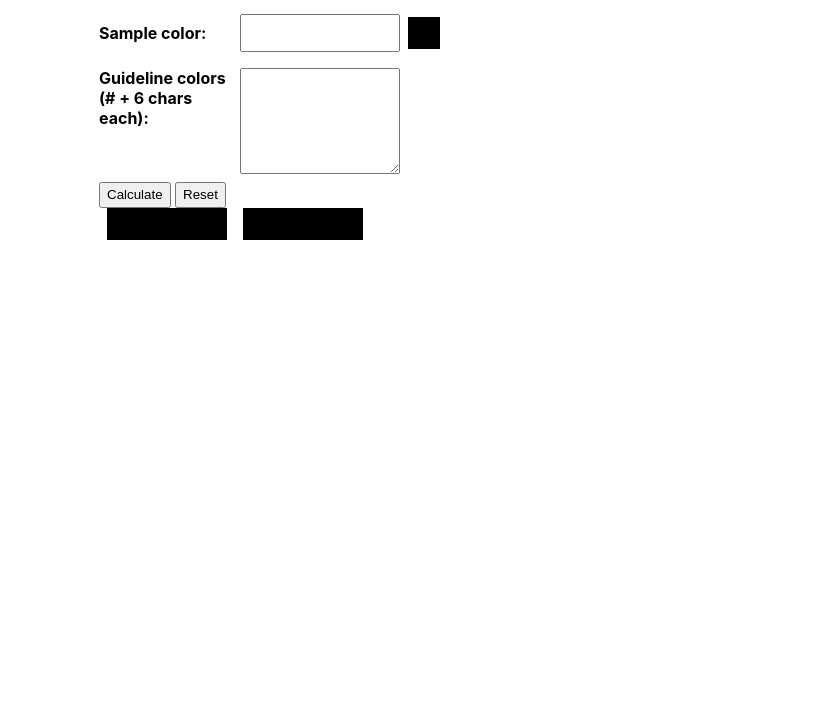
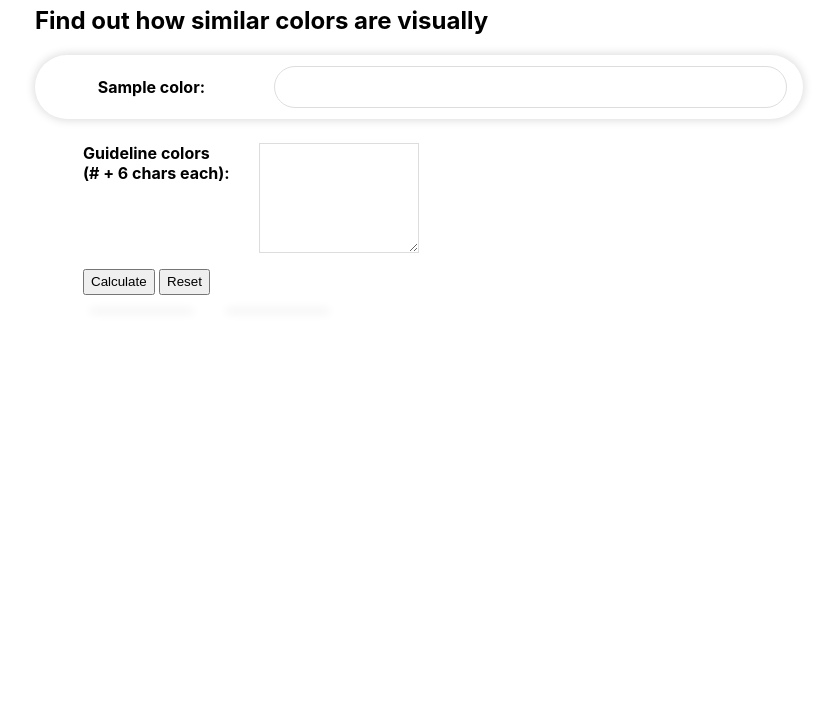
Before and after one commit to sunpietro/color-finder, a plain HTML site: page index.html in a window 1280 px wide. Shown: the part 76-800 px from the top of the page, without its empty margins (221-1058 px from the left). Drawn offline with Linux system fonts and the light colour scheme.

Commit message:
Corrected app design

```diff
--- a/index.html
+++ b/index.html
@@ -4,20 +4,31 @@
     <meta charset="UTF-8" />
     <meta name="viewport" content="width=Color , initial-scale=1.0" />
     <meta http-equiv="X-UA-Compatible" content="ie=edge" />
-    <title>Color Distance Checker</title>
+    <title>ACDC - Automated Color Distance Checker</title>
     <link rel="stylesheet" href="styles.css" />
   </head>
   <body>
-    <h1>Color Distance Checker</h1>
-    <form id="color-checker">
-      <div class="field field--sample-color">
+    <h1>ACDC - Automated Color Distance Checker</h1>
+    <h2>Find out how similar colors are visually</h2>
+    <p>
+      <!-- <a href="https://dribbble.com/shots/2229372-Text-Editor-Animation"
+        >UI inspiration</a
+      > -->
+    </p>
+    <form id="color-checker" class="ui form">
+      <div class="field field--sample-color" data-expanded="1">
+        <button type="button" class="field__input-toggler" data-has-color="0">
+          <span class="sample-color color"></span>
+        </button>
+        <div class="field__input-wrapper">
           <label class="field__label" for="sample">Sample color:</label>
           <input class="field__input" type="text" id="sample" name="sample" />
-        <div class="sample-color color"></div>
+        </div>
       </div>
       <div class="field field--guideline-colors">
+        <div class="field__container">
           <label class="field__label" for="colors"
-          >Guideline colors (# + 6 chars each):</label
+            >Guideline colors<br />(# + 6 chars each):</label
           >
           <textarea
             class="field__input"
@@ -25,17 +36,18 @@
             name="colors"
             rows="5"
           ></textarea>
-        <div id="guideline-colors"></div>
-      </div>
           <div class="actions">
             <button type="submit">Calculate</button>
             <button type="reset">Reset</button>
           </div>
-    </form>
-    <div id="results">
+          <div class="results">
             <div class="results__color--sample color"></div>
             <div class="results__color--closest color"></div>
           </div>
+        </div>
+        <div id="guideline-colors"></div>
+      </div>
+    </form>
     <script src="index.js"></script>
     <script src="scripts.js"></script>
   </body>
--- a/index.js
+++ b/index.js
@@ -1,3 +1,9 @@
+/**
+ * Based on:
+ * - https://gist.github.com/manojpandey/f5ece715132c572c80421febebaf66ae
+ * - https://en.wikipedia.org/wiki/Color_difference
+ */
+
 (function(root, moduleName, factory) {
   'use strict';
 
@@ -8,7 +14,7 @@
   } else {
     root[moduleName] = factory();
   }
-})(this, 'ColorDistanceChecker', function() {
+})(this, 'ACDC', function() {
   'use strict';
 
   const extractHashSign = hex =>
@@ -59,6 +65,16 @@
 
     return [L.toFixed(4), a.toFixed(4), b.toFixed(4)];
   };
+  /**
+   * Gets the distance between 2 colors.
+   * It's based on CIELab CIE76 specification.
+   * CIELAB ΔE*
+   *
+   * @function getLabDistance
+   *
+   * @param {Array} a Lab color definition
+   * @param {Array} b Lab color definition
+   */
   const getLabDistance = (a, b) =>
     Math.sqrt((a[0] - b[0]) ** 2 + (a[1] - b[1]) ** 2 + (a[2] - b[2]) ** 2);
 
--- a/scripts.js
+++ b/scripts.js
@@ -1,7 +1,21 @@
 (function(global, doc, colorChecker) {
+  /*
+#b3a212
+#bb3300
+#09a1b3
+#bada55
+#ff34aa
+#123456
+#707CCC
+#D9FFBF
+#70CC86
+  */
   const form = doc.querySelector('#color-checker');
   const sampleInputContainer = doc.querySelector('.field--sample-color');
   const sampleColorContainer = doc.querySelector('.sample-color');
+  const sampleColorInputToggler = sampleInputContainer.querySelector(
+    '.field__input-toggler'
+  );
   const sampleInput = sampleInputContainer.querySelector('.field__input');
   const guidelineColorsInput = doc.querySelector(
     '.field--guideline-colors .field__input'
@@ -13,6 +27,7 @@
   const updateSampleColorPreview = () => {
     sampleColorContainer.style = `background: ${sampleInput.value}`;
     sampleColorContainer.dataset.value = sampleInput.value;
+    sampleColorInputToggler.dataset.hasColor = 1;
   };
   const updateGuidelineColorsPreview = () => {
     global.clearTimeout(colorsUpdateTimeout);
@@ -82,4 +97,11 @@
     closestColor.style = `background: ${closest}`;
     closestColor.dataset.value = closest;
   };
-})(window, window.document, window.ColorDistanceChecker);
+
+  sampleColorInputToggler.onclick = event => {
+    event.preventDefault();
+
+    sampleInputContainer.dataset.expanded =
+      parseInt(sampleInputContainer.dataset.expanded, 10) === 1 ? '0' : '1';
+  };
+})(window, window.document, window.ACDC);
--- a/styles.css
+++ b/styles.css
@@ -14,7 +14,7 @@ body {
     Ubuntu, Cantarell, 'Open Sans', 'Helvetica Neue', sans-serif;
   margin: 0 auto;
   padding: 0;
-  width: 50vw;
+  width: 60vw;
 }
 
 label {
@@ -28,6 +28,23 @@ button {
   line-height: 1.25rem;
 }
 
+.color {
+  margin-left: 0.5rem;
+  width: 10ch;
+  line-height: 10ch;
+  text-align: center;
+  text-transform: uppercase;
+  background-color: currentColor;
+  border-radius: 50%;
+  box-shadow: 0 0 10px 1px rgba(0, 0, 0, 0.15);
+}
+
+.color:after {
+  content: attr(data-value);
+  mix-blend-mode: difference;
+  color: #fff;
+}
+
 .field {
   display: flex;
   flex-wrap: nowrap;
@@ -39,22 +56,105 @@ button {
   align-items: baseline;
 }
 
-.field--sample-color .field__input {
-  line-height: 2rem;
+.field--sample-color {
+  box-shadow: 0 0 10px 1px rgba(0, 0, 0, 0.15);
+  height: 4rem;
+  width: 4rem;
+  border-radius: 2rem;
+  padding: 1rem;
+  transform-origin: left center;
+  transition: width 0.3s ease-in-out;
+  margin-bottom: 1rem;
 }
 
-.field__label {
-  flex: 0 0 11vw;
-  padding-right: 1vw;
+.field--sample-color .field__input-wrapper,
+.field--sample-color .field__input-wrapper > * {
+  transform-origin: left center;
+  transform: scaleX(0);
+}
+
+.field--sample-color .field__input-wrapper {
+  display: grid;
+  grid-template-areas: 'label input';
+  grid-template-columns: 10rem 1fr;
+  grid-column-gap: 2rem;
+  width: 100%;
+  transition: transform 0.2s ease-in-out;
+  align-items: center;
+}
+
+.field--sample-color .field__input-wrapper > * {
+  transition: transform 0.15s ease-in-out;
+}
+
+.field--sample-color .field__label {
+  grid-area: label;
+  padding-left: 1rem;
+}
+
+.field--sample-color .field__input {
+  grid-area: input;
+  line-height: 2rem;
+  border-radius: 1.5rem;
+  max-width: 100%;
+}
+
+.field--sample-color .field__input-toggler {
+  border: 0;
+  background: none;
+  display: block;
+  padding: 0;
+  width: 2rem;
+  height: 2rem;
+  line-height: 1;
+  text-align: center;
+}
+
+.field--sample-color .field__input-toggler[data-has-color='0']:after {
+  /* content: 'Click'; */
+}
+
+.field--sample-color .field__input-toggler[data-has-color='0'] .sample-color {
+  display: none;
+}
+
+.field--sample-color .field__input-toggler[data-has-color='1'] {
+  margin: 0 1rem 0 0;
+}
+
+.field--sample-color .sample-color {
+  display: block;
+  box-shadow: none;
+  margin: 0;
+  padding: 0;
+  width: 2rem;
+  height: 2rem;
+  background: #fff;
+}
+
+.sample-color:after {
+  content: none;
+}
+
+.field--sample-color[data-expanded='1'] {
+  width: auto;
+}
+
+.field--sample-color[data-expanded='1'] .field__input-wrapper,
+.field--sample-color[data-expanded='1'] .field__input-wrapper > * {
+  transform: scaleX(1);
 }
 
 .field__input {
   min-width: 10rem;
   max-width: 10rem;
+  border: 1px solid #ddd;
+  font-size: 1rem;
+  padding: 0.25rem 1rem;
 }
 
 #guideline-colors,
-#results {
+.results {
   display: grid;
   flex: 1 1 auto;
   grid-template-columns: repeat(auto-fill, 8rem);
@@ -62,18 +162,43 @@ button {
   grid-row-gap: 1rem;
 }
 
-.color {
-  margin-left: 0.5rem;
-  min-width: 2rem;
-  min-height: 2rem;
-  padding: 0.5rem;
-  text-align: center;
-  text-transform: uppercase;
-  background-color: currentColor;
+.field--guideline-colors {
+  display: grid;
+  grid-template-areas: 'container colors';
+  grid-template-columns: 24rem 1fr;
+  grid-column-gap: 1rem;
+  align-items: flex-start;
 }
 
-.color:after {
-  content: attr(data-value);
-  mix-blend-mode: difference;
-  color: #fff;
+.field--guideline-colors .field__container {
+  grid-area: container;
+  display: grid;
+  grid-template-areas:
+    '. label input'
+    '. actions actions'
+    '. results results';
+  grid-template-columns: 2rem 10rem 10rem;
+  grid-column-gap: 1rem;
 }
+
+.field--guideline-colors .field__label {
+  grid-area: label;
+}
+
+.field--guideline-colors .field__input {
+  grid-area: input;
+}
+
+.field--guideline-colors .actions {
+  grid-area: actions;
+  padding-top: 1rem;
+}
+
+.field--guideline-colors .results {
+  grid-area: results;
+  padding-top: 1rem;
+}
+
+#guideline-colors {
+  grid-area: colors;
+}
```
Lines whose indentation alone changed are shown as unchanged.
